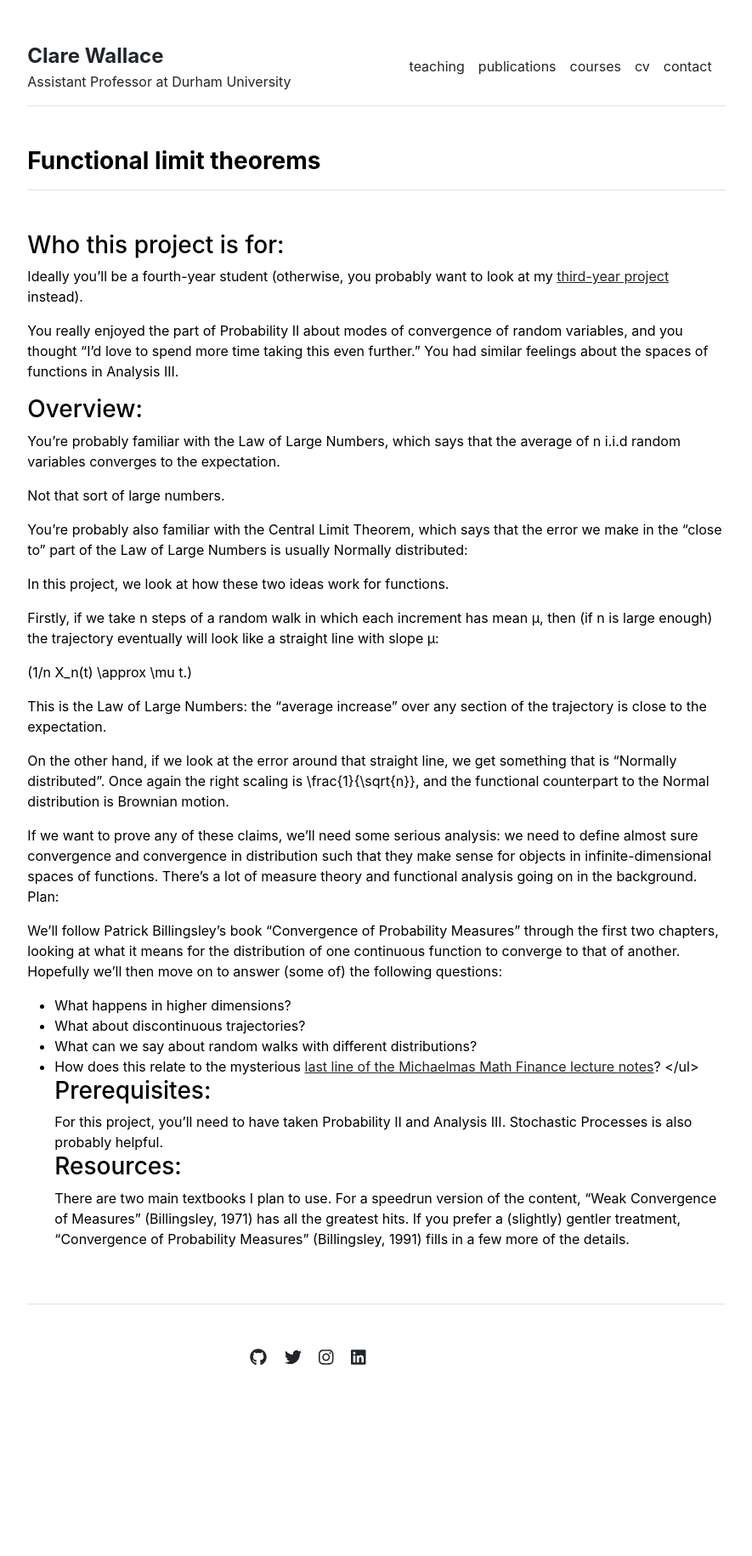
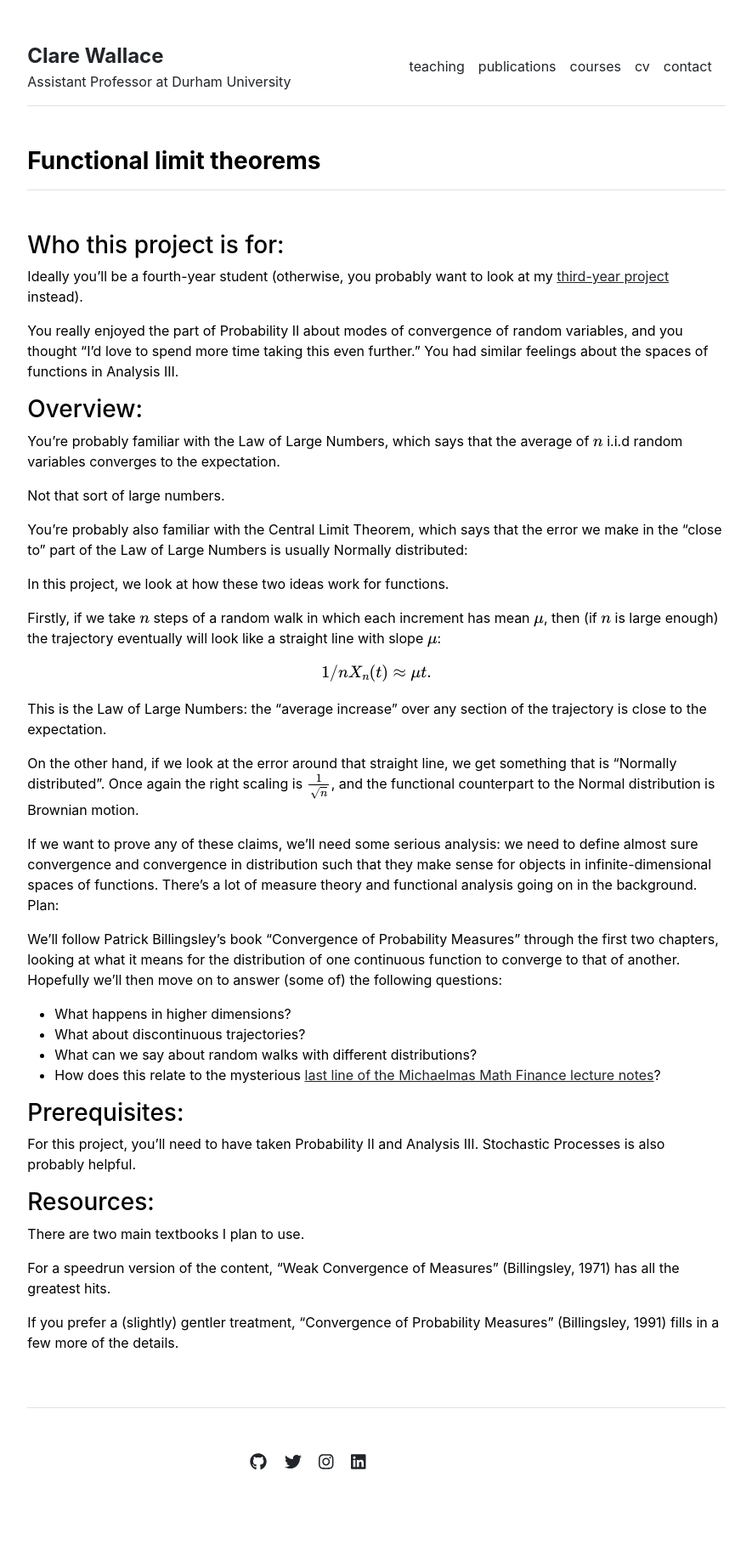
Before and after one commit to CWallace23/cwallace23.github.io, a Jekyll site: the page built from teaching/final-year-projects/functional-limit-theorems.md, in a window 1280 px wide. Shown: the whole page at 85% size, without its empty margins (197-1082 px from the left). Built offline with Jekyll 4.4.1, drawn with Linux system fonts in a browser that asks for light colours; before the commit the page ends 1709 px from its top, so only the background shows below that.

```diff
--- a/teaching/final-year-projects/functional-limit-theorems.md
+++ b/teaching/final-year-projects/functional-limit-theorems.md
@@ -11,7 +11,7 @@ You really enjoyed the part of Probability II about modes of convergence of rand
 
 <h3>Overview:</h3>
 
-You’re probably familiar with the Law of Large Numbers, which says that the average of n i.i.d random variables converges to the expectation.
+You’re probably familiar with the Law of Large Numbers, which says that the average of $$n$$ i.i.d random variables converges to the expectation.
 
 Not that sort of large numbers.
 
@@ -19,23 +19,23 @@ You’re probably also familiar with the Central Limit Theorem, which says that
 
 In this project, we look at how these two ideas work for functions.
 
-Firstly, if we take n steps of a random walk in which each increment has mean μ, then (if n is large enough) the trajectory eventually will look like a straight line with slope μ:
+Firstly, if we take $$n$$ steps of a random walk in which each increment has mean $$\mu$$, then (if $$n$$ is large enough) the trajectory eventually will look like a straight line with slope $$\mu$$:
 
-\(1/n X_n(t) \approx \mu t.\)
+$$1/n X_n(t) \approx \mu t.$$
 
 This is the Law of Large Numbers: the “average increase” over any section of the trajectory is close to the expectation.
 
-On the other hand, if we look at the error around that straight line, we get something that is “Normally distributed”. Once again the right scaling is \frac{1}{\sqrt{n}}, and the functional counterpart to the Normal distribution is Brownian motion.
+On the other hand, if we look at the error around that straight line, we get something that is “Normally distributed”. Once again the right scaling is $$\frac{1}{\sqrt{n}}$$, and the functional counterpart to the Normal distribution is Brownian motion.
 
 If we want to prove any of these claims, we’ll need some serious analysis: we need to define almost sure convergence and convergence in distribution such that they make sense for objects in infinite-dimensional spaces of functions. There’s a lot of measure theory and functional analysis going on in the background.
 Plan:
 
 We’ll follow Patrick Billingsley’s book “Convergence of Probability Measures” through the first two chapters, looking at what it means for the distribution of one continuous function to converge to that of another. Hopefully we’ll then move on to answer (some of) the following questions:
 <ul>
-<li> What happens in higher dimensions?
-<li> What about discontinuous trajectories?
-<li> What can we say about random walks with different distributions?
-<li>How does this relate to the mysterious <a href="https://maths.dur.ac.uk/users/clare.wallace/MF/Chapter6.html">last line of the Michaelmas Math Finance lecture notes</a>?
+<li> What happens in higher dimensions? </li>
+<li> What about discontinuous trajectories? </li>
+<li> What can we say about random walks with different distributions? </li>
+<li>How does this relate to the mysterious <a href="https://maths.dur.ac.uk/users/clare.wallace/MF/Chapter6.html">last line of the Michaelmas Math Finance lecture notes</a>? </li>
 </ul>
 
 <h3>Prerequisites:</h3>
```
Also changed, not shown: teaching/final-year-projects.md (+7 -1 lines), teaching/final-year-projects/assessment-and-feedback.md (+3 -3 lines).
